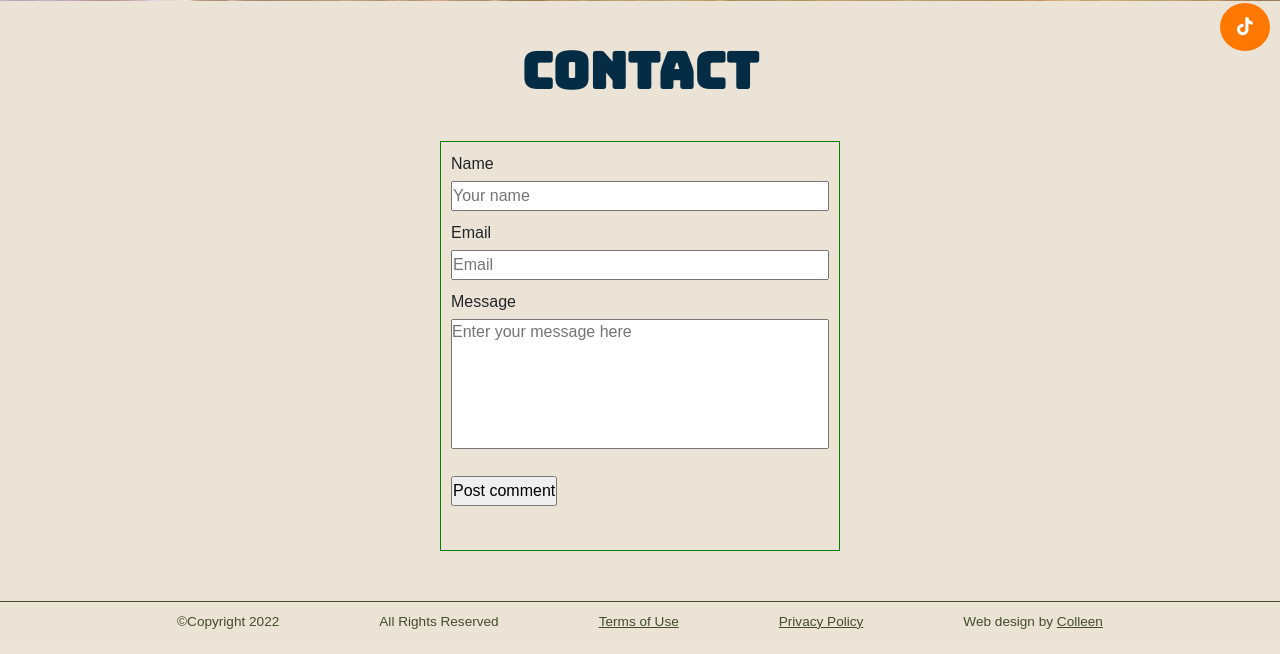
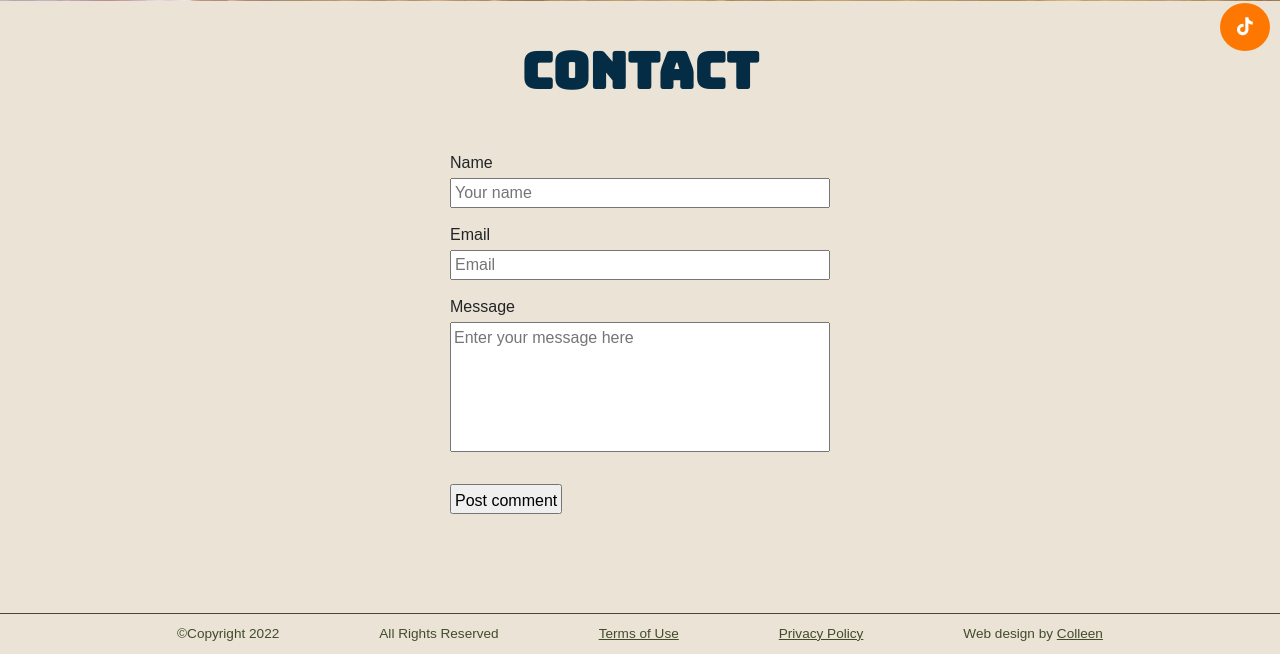
Before and after one commit to mosaicmuse/cody-khaos-final-final, a PHP site: page /contact.php in a window 1280 px wide. Shown: the part 455-1109 px from the top of the page. Before the commit the page ends 1084 px from the top, so only its background shows below. Run offline with PHP 8.4, Linux system fonts and the light colour scheme; some libraries are stand-ins or nearby versions.

Commit message:
Updates to form style

```diff
--- a/styles/form-style.css
+++ b/styles/form-style.css
@@ -1,67 +1,59 @@
 /* Styles for my form using ReCaptcha */
 
-* {
-    padding:0;
-    margin:0;
-    box-sizing: border-box;
-}
-
-
-
 form {
-    max-width:400px;
-    margin:20px auto;
+  max-width: 400px;
+  margin: 20px auto;
 }
 
 fieldset {
-    border:1px solid green;
-    padding:10px;
+  padding: 10px;
 }
 
 label {
-    display:block;
-    margin-bottom:5px;
+  display: block;
+  margin-bottom: 3px;
+  font-family: "Bahnschrift Light", "Bahnschrift", sans-serif;
 }
 
 input {
-    height:30px;
+  height: 30px;
 }
 
-input, textarea {
-    width:100%;
-    margin-bottom:10px;
+input,
+textarea {
+  width: 100%;
+  margin-bottom: 15px;
+  font-family: "Bahnschrift Light", "Bahnschrift", sans-serif;
+  padding: 3px;
 }
 
 textarea {
-    height:130px;
-    resize: none;
+  height: 130px;
+  resize: none;
+  font-family: "Bahnschrift Light", "Bahnschrift", sans-serif;
 }
 
-input[type=submit] {
-    width:auto;
+input[type="submit"] {
+  width: auto;
 }
 
-
 .g-recaptcha {
-margin-bottom:10px;
+  margin-bottom: 10px;
 }
 
 .error {
-    color:red;
-    font-style:italic;
-    display:block;
-}
-
-h1 {
-    text-align:center;
-    margin-top:20px;
+  color: red;
+  font-style: italic;
+  display: block;
+  font-family: "Bahnschrift Light", "Bahnschrift", sans-serif;
 }
 
 p {
-    border:1px solid blue;
-    background:lightblue;
-    padding:5px;
-    width:300px;
-    margin:0 auto;
-    text-align:center;
+  font-family: "Bahnschrift Light", "Bahnschrift", sans-serif;
+  border: 1px solid var(--ck-accent-dark);
+  background: var(--ck-main);
+  padding: 5px;
+  width: 300px;
+  margin: 0 auto;
+  text-align: center;
 }
```
